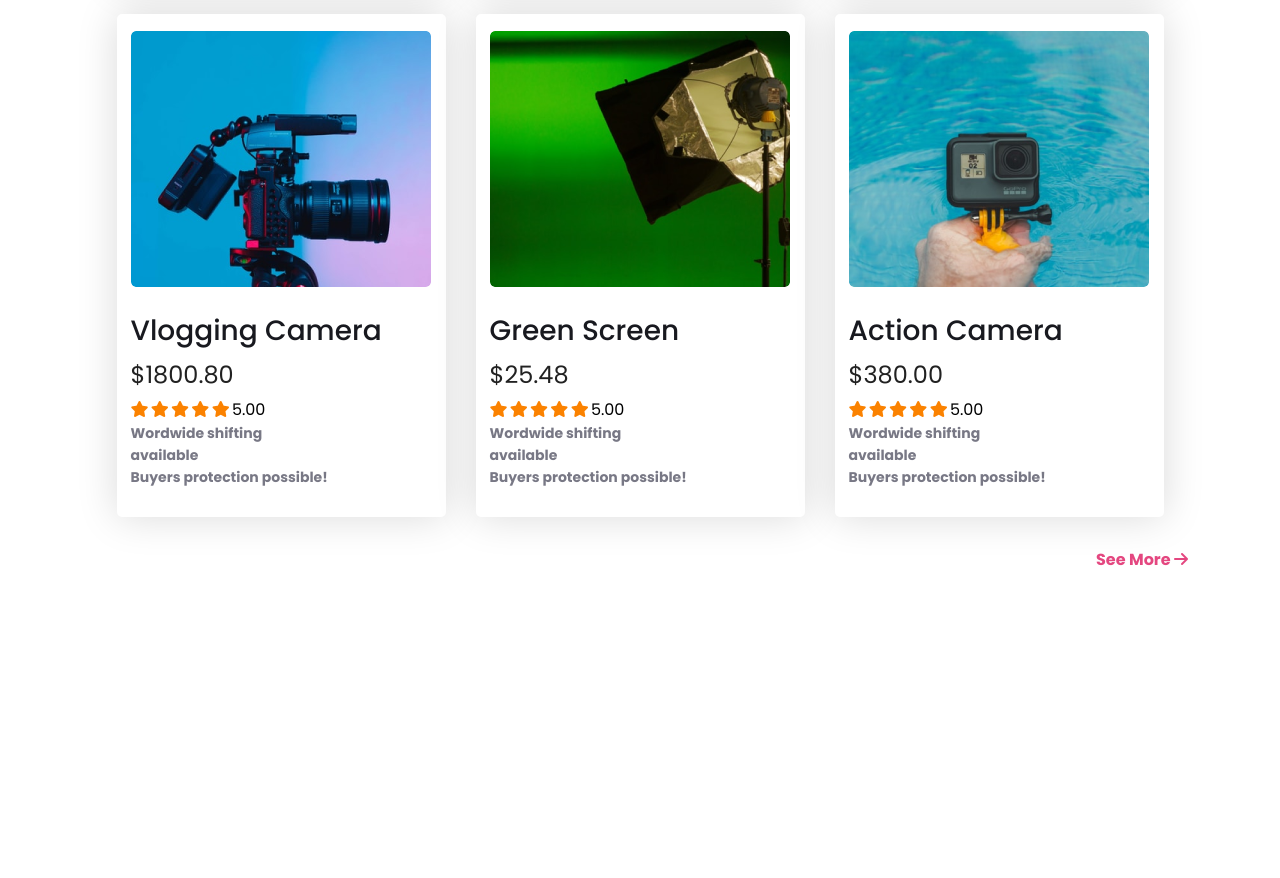
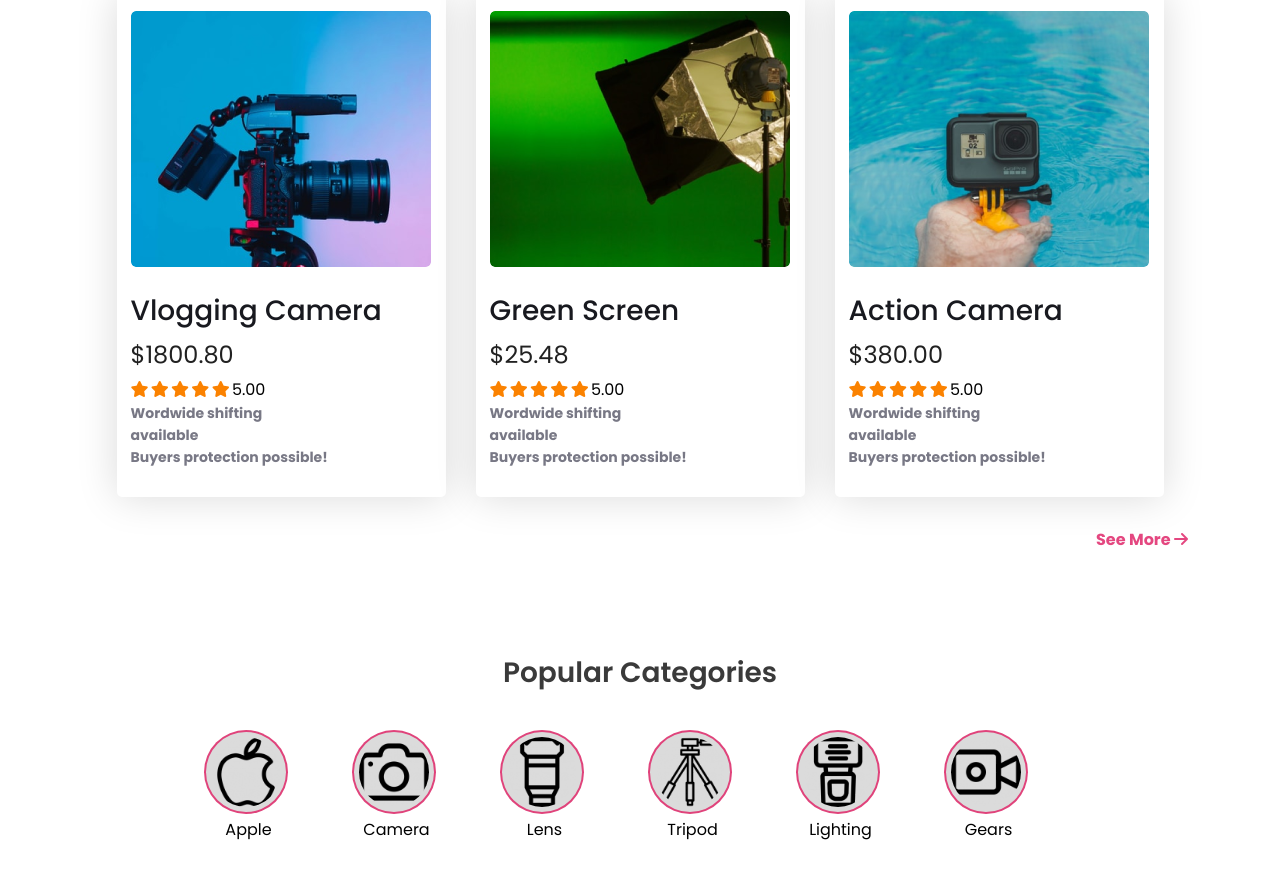
Before and after one commit to nazmulalok/influencer-shop, a plain HTML site: page index.html in a window 1280 px wide. Shown: the part 1768-2646 px from the top of the page. Before the commit the page ends 2460 px from the top, so only its background shows below. Drawn offline with Linux system fonts and the light colour scheme.

Commit message:
Third section added

```diff
--- a/index.html
+++ b/index.html
@@ -243,6 +243,36 @@
             <a href="">See More <i class="fas fa-arrow-right"></i></a>
         </div>
     </section>
+    <!-- Categories section -->
+    <section class="categories-section">
+        <h3 class="categories-title">Popular Categories</h3>
+        <div class="categories">
+            <div class="category">
+                <img src="images/icons/apple.png" alt="">
+                <p>Apple</p>
+            </div>
+            <div class="category">
+                <img src="images/icons/photo-camera.png" alt="">
+                <p>Camera</p>
+            </div>
+            <div class="category">
+                <img src="images/icons/lens.png" alt="">
+                <p>Lens</p>
+            </div>
+            <div class="category">
+                <img src="images/icons/tripod.png" alt="">
+                <p>Tripod</p>
+            </div>
+            <div class="category">
+                <img src="images/icons/camera-flash.png" alt="">
+                <p>Lighting</p>
+            </div>
+            <div class="category">
+                <img src="images/icons/video-camera.png" alt="">
+                <p>Gears</p>
+            </div>
+        </div>
+    </section>
 </body>
 
 </html>
--- a/style.css
+++ b/style.css
@@ -4,7 +4,7 @@ body{
     margin: 0px;
 }
 section{
-    margin-bottom: 120px;
+    margin-bottom: 100px;
 }
 /* Header Section */
 header{
@@ -133,3 +133,46 @@ header{
     position: relative;
     left: 900px;
 }
+
+/* Categories section styles */
+.categories-section{
+    margin-left: 196px;
+    margin-right: 196px;
+}
+.categories{
+    display: grid;
+    grid-template-columns: repeat(6, 1fr);
+    justify-content: center;
+    align-items: center;
+    margin-top: 50px;
+}
+.categories-title{
+    font-size: 28px;
+    font-weight: 600;
+    color: #3A3A3A;
+    text-align: center;
+}
+.category{
+    width: 100px;
+    height: 100px;
+    display: flex;
+    flex-direction: column;
+    justify-content: center;
+    align-items: center;
+}
+.category img{
+    width: 70px;
+    height: 70px;
+    padding: 5px;
+    border: 2px solid rgba(224, 44, 109, 0.87);
+    border-radius: 60%;
+    background-color: rgba(128, 128, 128, 0.281);
+}
+.category img:hover{
+    transform: scale(1.2);
+    transition: transform 0.7s ease;
+}
+.category p{
+    margin-top: 3px;
+    margin-left: 5px;
+}
```
Also changed, not shown: images/icons/apple.png (added), images/icons/camera-flash.png (added), images/icons/lens.png (added), images/icons/photo-camera.png (added), images/icons/tripod.png (added), images/icons/video-camera.png (added).
